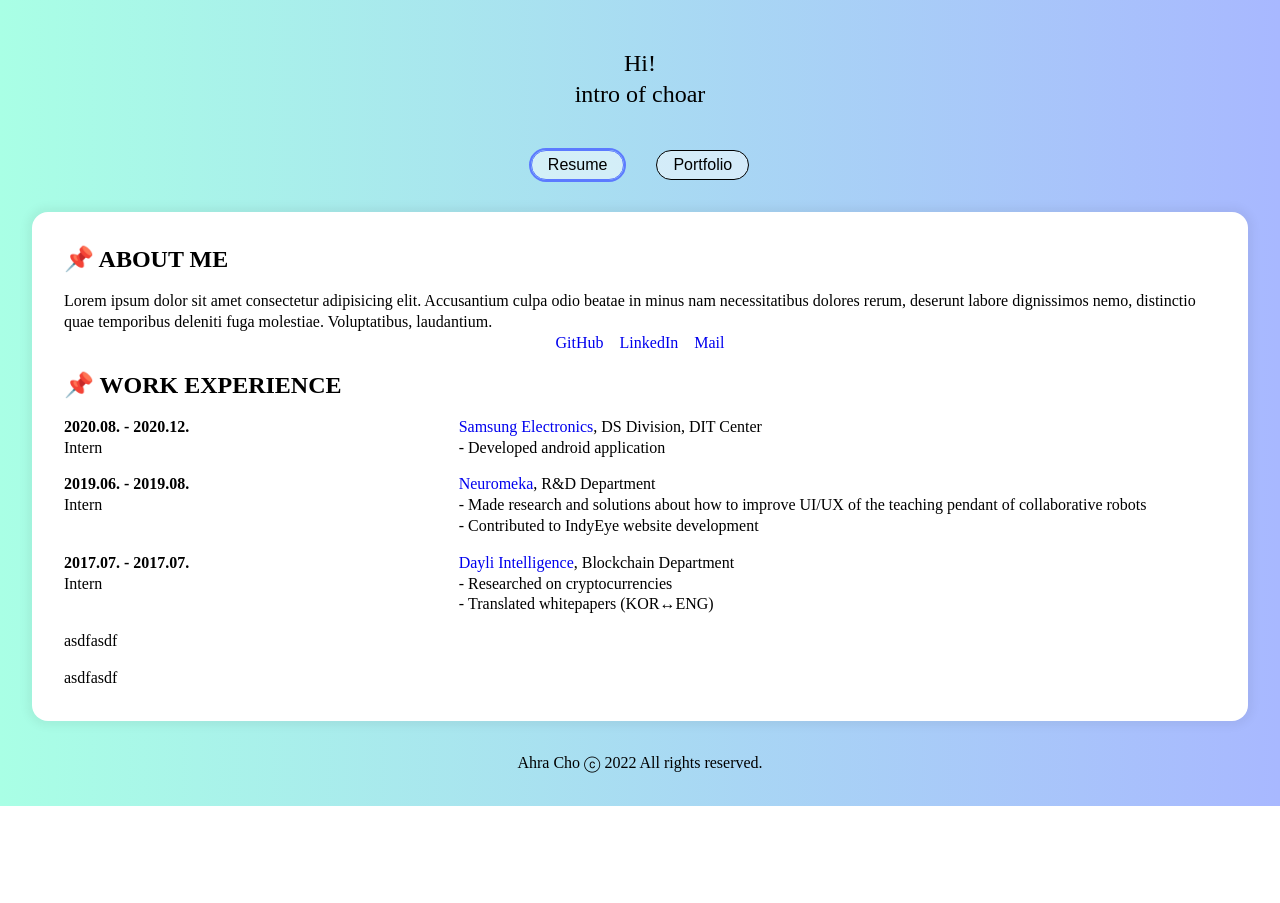
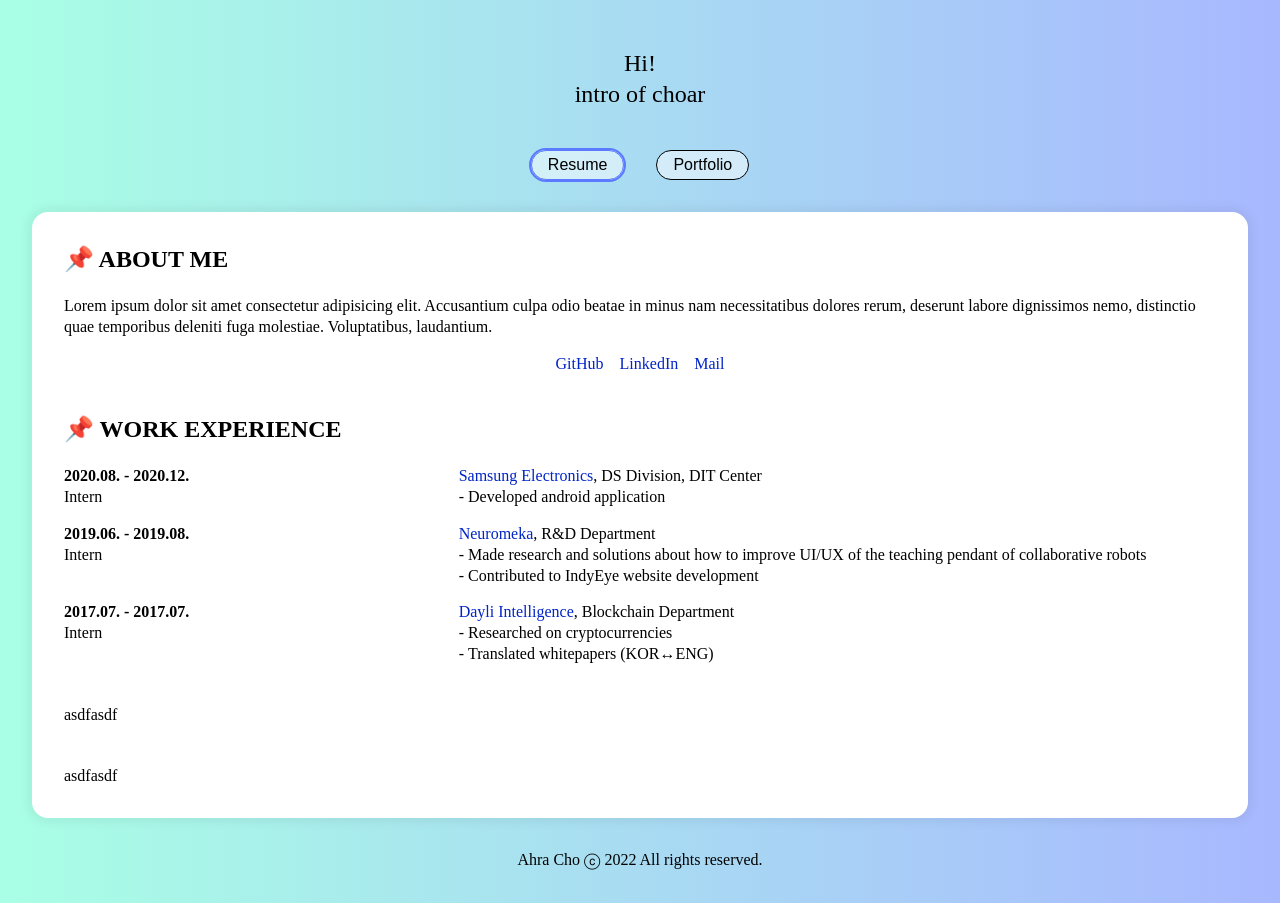
Before and after one commit to choar816/intro-choar, a React app: page / in a window 1280 px wide. Before the commit the page ends 806 px from the top, so only its background shows below. Built offline with nearby package versions, Linux system fonts and the light colour scheme; the HTML template or start-up script is replaced by a standard one.

Commit message:
Edit: layout(margin, text color, hover transition)

```diff
--- a/src/App.jsx
+++ b/src/App.jsx
@@ -25,9 +25,13 @@ const TabContainer = styled.div`
     background-color: rgba(255, 255, 255, 0.5);
     border: 1px solid #000;
     border-radius: 1rem;
+    transition: all .2s, background-color .5s;
 
     & + button {
       margin-left: 2rem;
+    }
+    &:hover {
+      background-color: rgba(0, 0, 0, 0.1);
     }
   }
 
--- a/src/components/Resume.jsx
+++ b/src/components/Resume.jsx
@@ -43,10 +43,21 @@ const workList = [
 const Section = styled.section`
   overflow: hidden;
 
+  a {
+    color: #0024C6;
+    transition: all .5s;
+    &:hover {
+      color: #738DFF;
+      text-decoration: underline;
+    }
+  }
+
   & + Section {
+    margin-top: 2.5rem;
+  }
+
+  .list-contact {
     margin-top: 1rem;
-  }
-  .list-contact {
     text-align: center;
     li {
       display: inline-block;
@@ -55,7 +66,9 @@ const Section = styled.section`
       }
     }
   }
-  .list-experience {
+
+  .list-work,
+  .list-project {
     & > li {
       display: flex;
       gap: 1rem;
@@ -76,7 +89,7 @@ const Section = styled.section`
   }
 
   h2 {
-    margin-bottom: 1rem;
+    margin-bottom: 1.3rem;
     font-size: 1.5rem;
   }
 
@@ -112,7 +125,7 @@ function Resume() {
       </Section>
       <Section>
         <h2>📌 WORK EXPERIENCE</h2>
-        <ul className="list-experience">
+        <ul className="list-work">
           {workList.map((work) => (
             <li>
               <article className="part-first">
```
